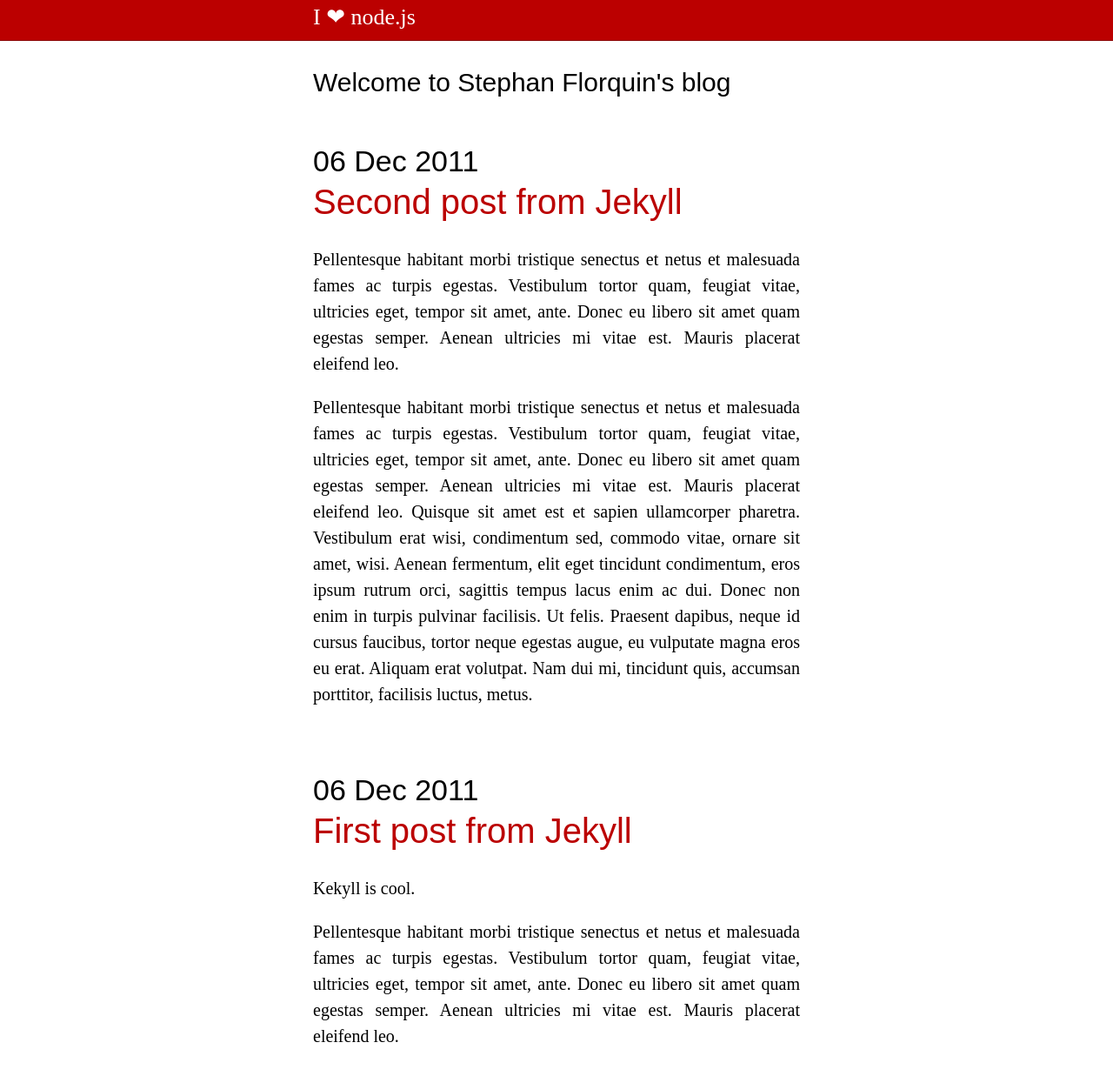
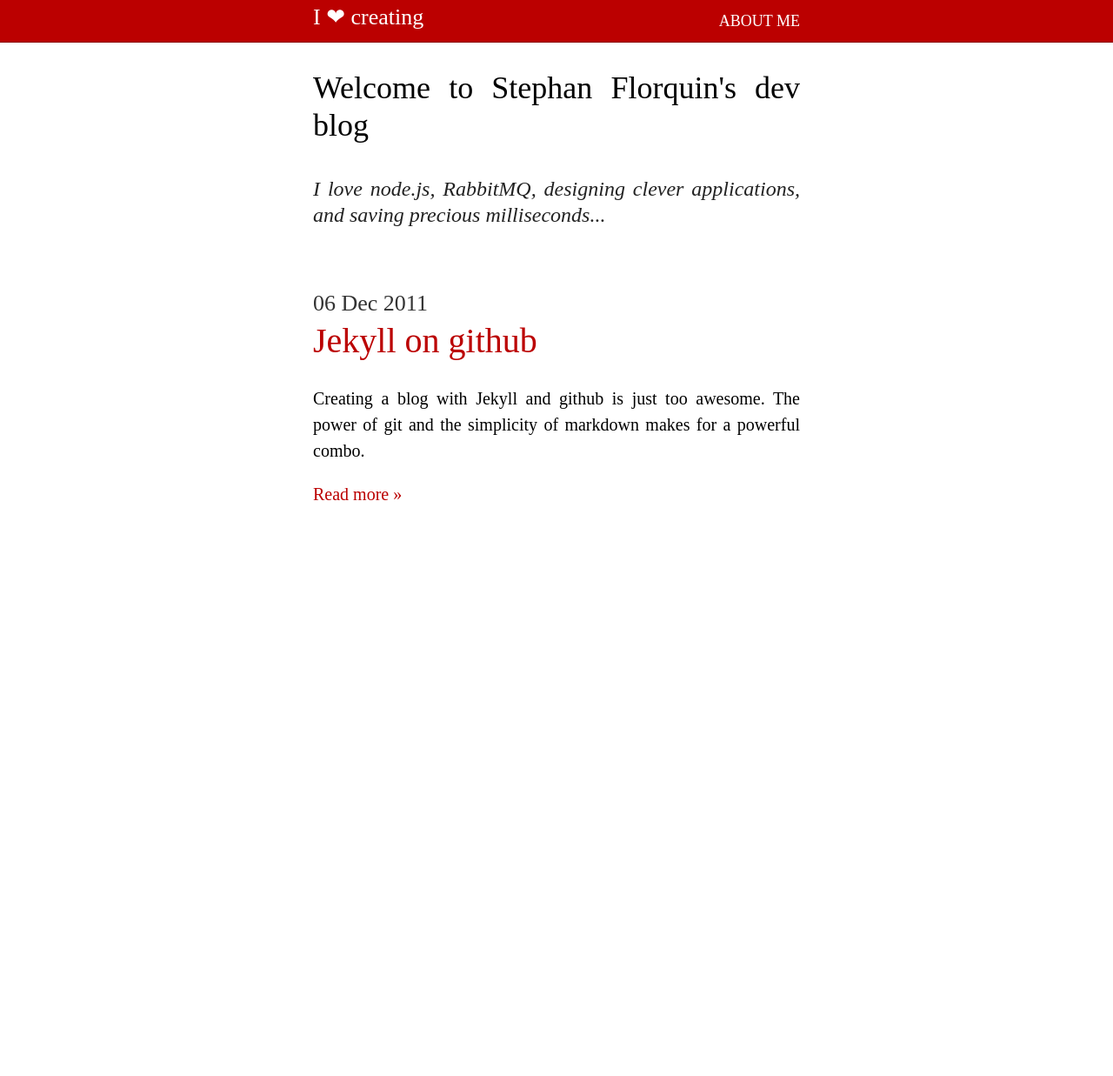
Before and after one commit to stephan83/stephan83.github.com, a Jekyll site: the page built from index.html, in a window 1280 px wide and 1286 px high. Shown: the top 1237 px of the window at 87% size. Built offline with Jekyll 4.4.1, drawn with Linux system fonts in a browser that asks for light colours; some web fonts are replaced.

Commit message:
bam, done for the day

```diff
--- a/_layouts/default.html
+++ b/_layouts/default.html
@@ -2,10 +2,12 @@
 <html lang="en-EN">
 	<head>
 		<meta charset="UTF-8" />
-		<title>Stephan Florquin's blog</title>
+		<title>{{ page.title }} | Stephan Florquin's dev blog</title>
 		<link rel='stylesheet'  href='/css/style.css' type='text/css' media='all' />
-		<link href='http://fonts.googleapis.com/css?family=Rosario:400,400italic' rel='stylesheet' type='text/css'>
 		<link href='http://fonts.googleapis.com/css?family=Poly:400,400italic' rel='stylesheet' type='text/css'>
+		<!--[if lt IE 9]>
+		<script src="//html5shiv.googlecode.com/svn/trunk/html5.js"></script>
+		<![endif]-->
 		<script type="text/javascript">
 
 		  var _gaq = _gaq || [];
@@ -23,7 +25,12 @@
 	<body>
 		<header>
 			<div>
-				<p id="logo"><a href="/">I ❤ node.js</a></p>
+				<nav>
+					<ul>
+						<li><a href="/about.html" title="About me">About me</a></li>
+					</ul>
+				</nav>
+				<p id="logo"><a href="/">I ❤ creating</a></p>
 			</div>
 		</header>
 
--- a/_layouts/post.html
+++ b/_layouts/post.html
@@ -3,9 +3,9 @@
 ---
 
 <div id="post">
+<h2>{{ page.date | date_to_string }}</h2>
 <h1>{{ page.title }}</h1>
-<h3>{{ page.date | date_to_string }}</h3>
-<h2>{{ page.baseline }}</h2>
+<p class="baseline">{{ page.baseline }}</p>
 
 {{ content }}
 </div>
--- /dev/null
+++ b/_plugins/excerpt.rb
@@ -0,0 +1,7 @@
+module Jekyll
+  class Post
+    def exceprt
+      content.match('<!--more-->') ? content.split('<!--more-->').first : nil
+    end
+  end
+end
--- a/_posts/2011-12-06-first-post-from-jekyll.markdown
+++ /dev/null
@@ -1,9 +0,0 @@
----
-layout: post
-title: First post from Jekyll
-baseline: This is my first Jekyll Post!
----
-
-Kekyll is cool.
-
-Pellentesque habitant morbi tristique senectus et netus et malesuada fames ac turpis egestas. Vestibulum tortor quam, feugiat vitae, ultricies eget, tempor sit amet, ante. Donec eu libero sit amet quam egestas semper. Aenean ultricies mi vitae est. Mauris placerat eleifend leo.
--- /dev/null
+++ b/_posts/2011-12-06-jekyll-github.md
@@ -0,0 +1,12 @@
+---
+layout: post
+title: Jekyll on github
+baseline: A few hours, a text editor, and a github account.
+---
+
+Creating a blog with Jekyll and github is just too awesome. The power of git and the simplicity of markdown makes for a powerful combo.
+
+<!--more-->
+I'd generated some static websites with [Proton](http://ricostacruz.com/proton/) before, but Jekyll is way cool for blogging. Only three our four template files files are needed. Just add some markdown formatted posts, and bam, you're done!
+
+Since it's database-less, it naturally plays well with git. But the bacon is that github supports it out of the box! Just create a rep called username.github.com, push your Jekyll files, and there you have it! Automated deployment with version control for the people (well at least for developers).
--- a/_posts/2011-12-06-second-post-from-jekyll.markdown
+++ /dev/null
@@ -1,9 +0,0 @@
----
-layout: post
-title: Second post from Jekyll
-baseline: This is my second Jekyll Post!
----
-
-Pellentesque habitant morbi tristique senectus et netus et malesuada fames ac turpis egestas. Vestibulum tortor quam, feugiat vitae, ultricies eget, tempor sit amet, ante. Donec eu libero sit amet quam egestas semper. Aenean ultricies mi vitae est. Mauris placerat eleifend leo.
-
-Pellentesque habitant morbi tristique senectus et netus et malesuada fames ac turpis egestas. Vestibulum tortor quam, feugiat vitae, ultricies eget, tempor sit amet, ante. Donec eu libero sit amet quam egestas semper. Aenean ultricies mi vitae est. Mauris placerat eleifend leo. Quisque sit amet est et sapien ullamcorper pharetra. Vestibulum erat wisi, condimentum sed, commodo vitae, ornare sit amet, wisi. Aenean fermentum, elit eget tincidunt condimentum, eros ipsum rutrum orci, sagittis tempus lacus enim ac dui. Donec non enim in turpis pulvinar facilisis. Ut felis. Praesent dapibus, neque id cursus faucibus, tortor neque egestas augue, eu vulputate magna eros eu erat. Aliquam erat volutpat. Nam dui mi, tincidunt quis, accumsan porttitor, facilisis luctus, metus.
--- /dev/null
+++ b/about.html
@@ -0,0 +1,25 @@
+---
+layout: default
+title: About me
+---
+
+<div class="page" id="about">
+
+	<h1>About me</h1>
+
+	<h2>Kind words</h2>
+
+	<blockquote><p><span class="open">“</span>Stephan is a superb Flash and Flex developer. Working independently from France with the team based mostly in NYC and San Francisco, Stephan has helped us build our first several iterations of our embeddable Flash player, which has allowed us to move our internet radio listening to Facebook, blogs and other third‐party platforms. In addition, Stephan was integral in setting up our Flash playback using HTML controls on the flagship website, taking advantage of an external application called SoundManager.</p>
+	<p>Stephan is dependable and talented, and I'd strongly recommend him.<span class="close">”</span></p></blockquote>
+	<p><cite>‐ David Porter, Chef d’entreprise (8tracks.com, live365)</cite></p>
+
+	<blockquote><p><span class="open">“</span>I had the pleasure of working with Stephan on a project over the Christmas holidays here in LA. At times, we had team members in LA, Shanghai, New York & Paris, but Stephan was always on top of his game and available almost round the clock. Our deadline was near impossible, but with Mr. Florquin on the job, we delivered an amazing product. I will continue to champion this developer's skills for the rest of my days online.<span class="close">”</span></p></blockquote>
+	<p><cite>‐ Jonathan Green, Chef de projet (triggerla.com)</cite></p>
+
+  <blockquote><p><span class="open">“</span>Stephan is a highly talented and versatile developer. He is able to interpret designs and implement complex functionality, while adding a creative flair to create usable, beautiful products. Also, Stephan is wonderful to work with, pays attention to details and makes tight deadlines.<span class="close">”</span></p></blockquote>
+	<p><cite>‐ Karen Deer, Directrice artistique (rayv.com, myspace, MTV)</cite></p>
+
+	<blockquote><p><span class="open">“</span>Stephan Florquin travaille très proprement, possède une excellente sensibilité visuelle et un sens de l'ergonomie, lui permettant d'anticiper la demande du graphiste. Il aurait pu faire une excellente carrière en indépendant, quel dommage qu'il décide de se sédentariser.<span class="close">”</span></p></blockquote>
+	<p><cite>‐ Olivier Waissmann, Chef d’entreprise, Chef de projet (StudioBW, Paris)</cite></p>
+
+</div>
--- a/css/style.css
+++ b/css/style.css
@@ -67,14 +67,10 @@
   line-height: 1.5em;
 }
 
-h1, h2, h3 {
-  font-family: 'Rosario', sans-serif;
-  font-weight: normal;
-}
-
 h1 {
-  font-size: 1.5em;
-  margin-bottom: 2em;
+  font-size: 1.8em;
+  line-height: 1.2em;
+  margin-bottom: 1em;
 }
 
 h2 {
@@ -83,13 +79,33 @@
 }
 
 h3 {
-  font-size: 1.7em;
+  font-size: 1.3em;
   margin-bottom: .5em;
+  color: #333;
 }
 
-a {
+h2, a, #post h1, .page h1 {
   text-decoration: none;
   color: #b00;
+}
+
+.baseline {
+  font-size: 1.2em;
+  font-style: italic;
+  color: #222;
+  padding-bottom: 2em;
+}
+
+#post h2, .page h2 {
+  font-size: 1.3em;
+  margin-bottom: .5em;
+  color: #333;
+  color: #000;
+}
+
+#post h1, .page h1 {
+  font-size: 2em;
+  margin-bottom: .9em;
 }
 
 header {
@@ -102,16 +118,31 @@
   z-index: 32000;
 }
 
-header a {
+header div {
   width: 560px;
   margin: 0 auto;
 }
 
+header a {
+  color: #fff;
+}
+
 #logo a {
-  color: #fff;
   font-size: 1.3em;
   padding: .2em 0 .4em;
   display: block;
+  float: left;
+}
+
+header nav {
+  float: right;
+}
+
+header nav a {
+  text-transform: uppercase;
+  font-size: .9em;
+  display: block;
+  padding: .5em 0;
 }
 
 #content {
@@ -128,3 +159,35 @@
 article {
   margin-bottom: 4em;
 }
+
+blockquote {
+  font-style: italic;
+  position: relative;
+  padding: 0 2em;
+  margin-top: 2em;
+}
+
+blockquote span {
+  font-style: italic;
+  color: #999;
+  display: block;
+  position: absolute;
+}
+
+cite {
+  margin-left: 1.9em;
+  font-size: .8em;
+  color: #666;
+}
+
+.open {
+  font-size: 4em;
+  top: .1em;
+  left: -.02em;
+}
+
+.close {
+  font-size: 2.5em;
+  bottom: -.7em;
+  right: .2em;
+}
--- a/index.html
+++ b/index.html
@@ -1,17 +1,20 @@
 ---
 layout: default
-title: Home
+title: node.js, RabbitMQ, and coding
 ---
 
 <div id="posts">
 
-	<h1>Welcome to Stephan Florquin's blog</h1>
+	<h1>Welcome to Stephan Florquin's dev blog</h1>
+
+	<p class="baseline">I love node.js, RabbitMQ, designing clever applications, and saving precious milliseconds...</p>
 
   {% for post in site.posts offset: 0 limit: 10 %}
 		<article>
     	<h3>{{ post.date | date_to_string }}</h3>
 	    <h2><a href="{{ post.url }}">{{ post.title }}</a></h2>
-	    {{ post.content }}
+		    {{ post.excerpt }}
+		    <p><a href="{{ post.url }}" class="more">Read more »</a></p>
 		</article>
   {% endfor %}
 
```
